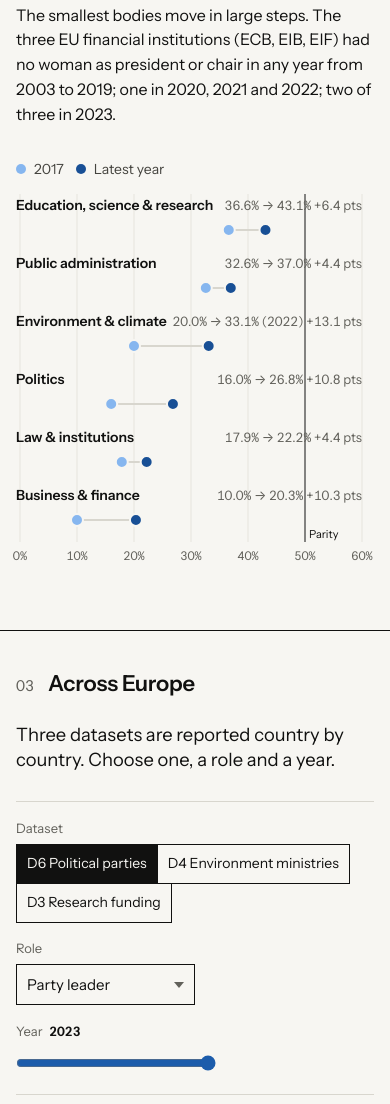
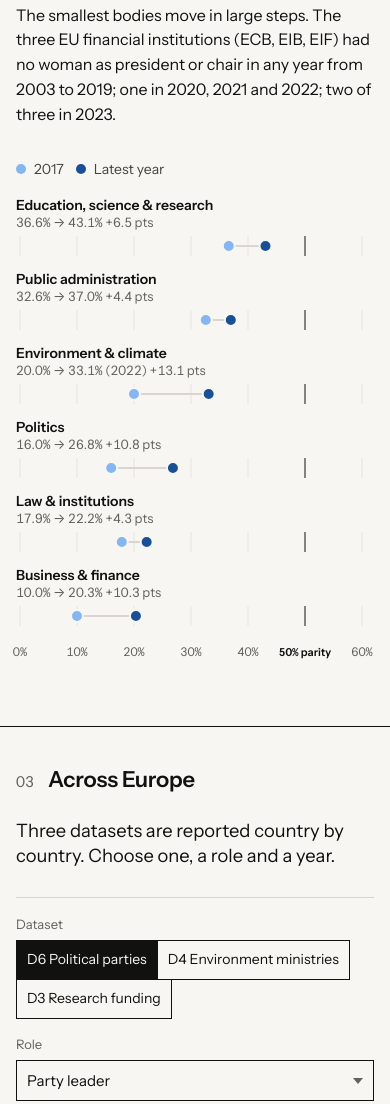
Before and after one commit to alicepicco333/wipEU, a website: page index.html in a window 390 px wide. Shown: the part 5309-6413 px from the top of the page. Drawn offline with nearby package versions, Linux system fonts and the light colour scheme.

Commit message:
Refine dumbbell layout, map captions and mobile controls after review
Co-Authored-By: Claude Opus 5.5 <noreply@anthropic.com>

```diff
--- a/assets/css/wipeu.css
+++ b/assets/css/wipeu.css
@@ -265,6 +265,7 @@ td.n, th.n { text-align: right; font-variant-numeric: tabular-nums; }
   .doc { grid-template-columns: 1fr; }
   .kpis { grid-template-columns: 1fr; }
   .kpi dt { min-height: 0; }
+  .field, .field select { width: 100%; }
   .seg span { font-size: 14px; padding: 8px 10px; }
   .team { grid-template-columns: repeat(2, minmax(0, 1fr)); }
   .team li:last-child { grid-column: 1 / -1; max-width: calc(50% - 8px); }
--- a/assets/js/wipeu.js
+++ b/assets/js/wipeu.js
@@ -167,28 +167,31 @@
     const host = $("#dumbbell");
     const rows = DATA.areas.map((a) => {
       const s = series(a.ds, a.pos, a.key);
-      return { a, from: at(s, 2017), to: latest(s) };
+      const from = at(s, 2017), to = latest(s);
+      return { a, from, to, d: halfUp(to.p) - halfUp(from.p) };
     }).sort((p, q) => q.to.p - p.to.p);
     const draw = (W) => {
-      const rowH = 58, m = { l: 0, r: 12, t: 6, b: 24 }, H = m.t + rows.length * rowH + m.b;
+      const narrow = W < 520, rowH = narrow ? 74 : 58, ty = narrow ? 52 : 36, m = { l: 0, r: 12, t: 6, b: 24 }, H = m.t + rows.length * rowH + m.b;
       const x = d3.scaleLinear().domain([0, 60]).range([m.l + 4, W - m.r]);
       host.replaceChildren();
       const svg = d3.select(host).append("svg").attr("viewBox", `0 0 ${W} ${H}`).attr("width", W).attr("height", H);
-      svg.append("g").attr("class", "grid").selectAll("line").data([0, 10, 20, 30, 40, 60]).join("line")
-        .attr("x1", x).attr("x2", x).attr("y1", m.t).attr("y2", H - m.b);
-      svg.append("g").selectAll("text").data([0, 10, 20, 30, 40, 50, 60]).join("text").attr("x", x).attr("y", H - 6).attr("text-anchor", "middle").text((d) => d + "%");
-      svg.append("line").attr("class", "parity").attr("x1", x(PARITY)).attr("x2", x(PARITY)).attr("y1", m.t).attr("y2", H - m.b);
+      rows.forEach((r, i) => {
+        const y0 = m.t + i * rowH + ty - 10, y1 = m.t + i * rowH + ty + 10;
+        svg.append("g").attr("class", "grid").selectAll("line").data([0, 10, 20, 30, 40, 60]).join("line").attr("x1", x).attr("x2", x).attr("y1", y0).attr("y2", y1);
+        svg.append("line").attr("class", "parity").attr("x1", x(PARITY)).attr("x2", x(PARITY)).attr("y1", y0).attr("y2", y1);
+      });
+      svg.append("g").selectAll("text").data([0, 10, 20, 30, 40, 60]).join("text").attr("x", x).attr("y", H - 6).attr("text-anchor", "middle").text((d) => d + "%");
       const g = svg.append("g").selectAll("g").data(rows).join("g").attr("transform", (d, i) => `translate(0,${m.t + i * rowH})`);
       g.append("text").attr("class", "t-ink").attr("x", 0).attr("y", 16).style("font-size", "14px").style("font-weight", 600).text((d) => d.a.area);
-      g.append("text").attr("x", W - m.r).attr("y", 16).attr("text-anchor", "end").style("font-size", "13px")
-        .text((d) => `${f1(d.from.p)}% → ${f1(d.to.p)}%${d.to.y !== 2023 ? " (" + d.to.y + ")" : ""}  ${pts(d.to.p - d.from.p)}`);
-      g.append("line").attr("class", "bar-link").attr("x1", (d) => x(d.from.p)).attr("x2", (d) => x(d.to.p)).attr("y1", 36).attr("y2", 36);
-      g.append("circle").attr("class", "dot-from").attr("r", 6).attr("cx", (d) => x(d.from.p)).attr("cy", 36);
-      g.append("circle").attr("class", "dot-to").attr("r", 6).attr("cx", (d) => x(d.to.p)).attr("cy", 36);
+      g.append("text").attr("x", narrow ? 0 : W - m.r).attr("y", narrow ? 33 : 16).attr("text-anchor", narrow ? "start" : "end").style("font-size", "13px")
+        .text((d) => `${f1(d.from.p)}% → ${f1(d.to.p)}%${d.to.y !== 2023 ? " (" + d.to.y + ")" : ""}  ${pts(d.d)}`);
+      g.append("line").attr("class", "bar-link").attr("x1", (d) => x(d.from.p)).attr("x2", (d) => x(d.to.p)).attr("y1", ty).attr("y2", ty);
+      g.append("circle").attr("class", "dot-from").attr("r", 6).attr("cx", (d) => x(d.from.p)).attr("cy", ty);
+      g.append("circle").attr("class", "dot-to").attr("r", 6).attr("cx", (d) => x(d.to.p)).attr("cy", ty);
       g.append("rect").attr("x", 0).attr("y", 0).attr("width", W).attr("height", rowH).attr("fill", "transparent")
-        .on("pointermove", (ev, d) => showTip([pts(d.to.p - d.from.p), `2017: ${f1(d.from.p)}% (${d.from.w}/${d.from.t})`, `${d.to.y}: ${f1(d.to.p)}% (${d.to.w}/${d.to.t})`, d.a.label], ev.clientX, ev.clientY))
+        .on("pointermove", (ev, d) => showTip([pts(d.d), `2017: ${f1(d.from.p)}% (${d.from.w}/${d.from.t})`, `${d.to.y}: ${f1(d.to.p)}% (${d.to.w}/${d.to.t})`, d.a.label], ev.clientX, ev.clientY))
         .on("pointerleave", hideTip);
-      svg.append("text").attr("class", "parity-t").attr("x", x(PARITY) + 4).attr("y", H - m.b - 4).text("Parity");
+      svg.append("text").attr("class", "parity-t").attr("x", x(PARITY)).attr("y", H - 6).attr("text-anchor", "middle").style("font-weight", 600).text("50% parity");
     };
     onResize(host, draw);
     host.setAttribute("aria-label", "Share of women, 2017 and latest year: " + rows.map((d) => `${d.a.area} ${f1(d.from.p)}% to ${f1(d.to.p)}% (${d.to.y})`).join("; ") + ".");
@@ -200,6 +203,13 @@
     D6: ["D6 — Major political parties: leaders and deputy leaders", "The gender distribution of leaders of the major political parties in each country: who is at the helm of the parties that shape political leadership in the EU."],
     D4: ["D4 — National ministries dealing with environment and climate change", "The gender composition of ministers and senior administrators in the national ministries responsible for environment and climate policy: the people who shape and implement climate action in each country. EIGE has published this series up to 2022."],
     D3: ["D3 — Research funding organisations: presidents and members", "The gender distribution among presidents and board members of the organisations that fund research in each country, pivotal to advancing scientific knowledge and innovation. EIGE has no 2023 data for some countries."],
+  };
+  const ROLE_PLURAL = {
+    PRES_PART: "leaders of major political parties", PRES_DEP_PART: "deputy leaders of major political parties",
+    MEMB_GOV: "members of government in environment and climate ministries", MEMB_GOV_SEN: "senior ministers for environment and climate",
+    MEMB_GOV_JUN: "junior ministers for environment and climate", ADMIN: "senior administrators in environment and climate ministries",
+    ADMIN_L1: "level 1 administrators in environment and climate ministries", ADMIN_L2: "level 2 administrators in environment and climate ministries",
+    MEMB_HDM: "board members of research funding organisations", PRES_CHAIR: "presidents or chairs of research funding organisations",
   };
   const BINS = [10, 20, 30, 40, 50];
   const bin = (p) => { let i = 0; while (i < BINS.length && p >= BINS[i]) i++; return i; };
@@ -291,7 +301,7 @@
 
   function caption(vals) {
     const eu = at(series(mapState.ds, mapState.pos, "EU27_2020"), mapState.year);
-    const role = DATA.datasets[mapState.ds].positions[mapState.pos].replace(/^Members of the government: /, "").toLowerCase();
+    const role = ROLE_PLURAL[mapState.pos] || DATA.datasets[mapState.ds].positions[mapState.pos].toLowerCase();
     const list = [...vals.values()];
     const none = list.filter((v) => v.w === 0).length;
     const top = list.slice().sort((a, b) => b.p - a.p || a.name.localeCompare(b.name));
@@ -310,10 +320,11 @@
     const W = host.clientWidth || 360;
     const from = mapState.year > 2017 ? mapValues(2017) : null;
     $("#rank-to").textContent = mapState.year;
-    $("#rank-from").textContent = from ? "2017" : "(no comparison before 2018)";
+    $("#rank-from").textContent = from ? "2017" : "(2017 comparison shown from 2018 on)";
+    document.querySelector(".rankfig .key--from").style.visibility = from ? "" : "hidden";
     const rows = [...vals.values()].sort((a, b) => b.p - a.p || a.name.localeCompare(b.name));
     const eu = at(series(mapState.ds, mapState.pos, "EU27_2020"), mapState.year);
-    const rowH = 22, nameW = Math.min(150, Math.max(104, W * 0.3)), valW = 46, m = { t: 4, b: 22 };
+    const rowH = 22, nameW = W > 420 ? 168 : 128, valW = 46, m = { t: 4, b: 22 };
     const H = m.t + rows.length * rowH + m.b;
     const x = d3.scaleLinear().domain([0, 100]).range([nameW + 6, W - valW - 8]);
     host.replaceChildren();
@@ -327,7 +338,7 @@
     const g = svg.selectAll("g.row").data(rows).join("g").attr("class", (d) => "row" + (mapState.hot === d.k ? " is-hot" : "")).attr("data-k", (d) => d.k)
       .attr("transform", (d, i) => `translate(0,${m.t + i * rowH})`);
     g.append("rect").attr("class", "row-hit").attr("x", 0).attr("y", 0).attr("width", W).attr("height", rowH);
-    g.append("text").attr("class", "t-ink").attr("x", 0).attr("y", 15).style("font-size", "13px").text((d) => d.name.length > 22 ? d.name.slice(0, 21) + "…" : d.name);
+    g.append("text").attr("class", "t-ink").attr("x", 0).attr("y", 15).style("font-size", "13px").text((d) => d.name.length > (W > 420 ? 24 : 17) ? d.name.slice(0, W > 420 ? 23 : 16) + "…" : d.name);
     g.append("text").attr("class", "t-ink").attr("x", W).attr("y", 15).attr("text-anchor", "end").style("font-size", "13px").text((d) => f1(d.p) + "%");
     g.each(function (d) {
       const row = d3.select(this), f = from && from.get(d.k);
@@ -414,7 +425,7 @@
     const box = $("#inst-desc");
     box.replaceChildren(el("h3", null, name), el("p", null, desc[ent] || desc._));
     const last = latest(s);
-    box.appendChild(el("p", "muted", `${last.y}: ${last.w} women of ${last.t} (${f1(last.p)}%). Small bodies change in large steps: one appointment in a group of three moves the share by 33 points.`));
+    box.appendChild(el("p", "muted", `${last.y}: ${last.w} women of ${last.t} (${f1(last.p)}%).` + (last.t <= 10 ? ` In a body of ${last.t}, one appointment moves the share by ${f1(100 / last.t)} points.` : "")));
     $("#inst-table").replaceChildren(table(["Year", "Women", "Total", "Share of women"], s.map((d) => [String(d.y), String(d.w), String(d.t), f1(d.p) + "%"])));
   }
 
--- a/index.html
+++ b/index.html
@@ -136,7 +136,7 @@
           <div id="rank" class="chart"></div>
         </figure>
       </div>
-      <p class="note" id="map-note">Grey countries have no value for the selected year: they are outside EIGE's coverage, or EIGE did not publish the figure. The United Kingdom and non-EU EEA and candidate countries are included where EIGE reports them. Country-level bodies are small (a country may have three to eight major parties), so one appointment can move a country's share by twenty points or more.</p>
+      <p class="note" id="map-note">Grey countries have no value for the selected year: they are outside EIGE's coverage, or EIGE did not publish the figure. The United Kingdom and non-EU EEA and candidate countries are included where EIGE reports them. Many country-level bodies are small (a country may have three to eight major parties, or two or three senior ministers), so one appointment can move its share by twenty points or more. Hover a country or a row, or focus the ranked list and use the arrow keys, for headcounts.</p>
       <div id="map-desc" class="ds-desc"></div>
     </div>
   </section>
```
